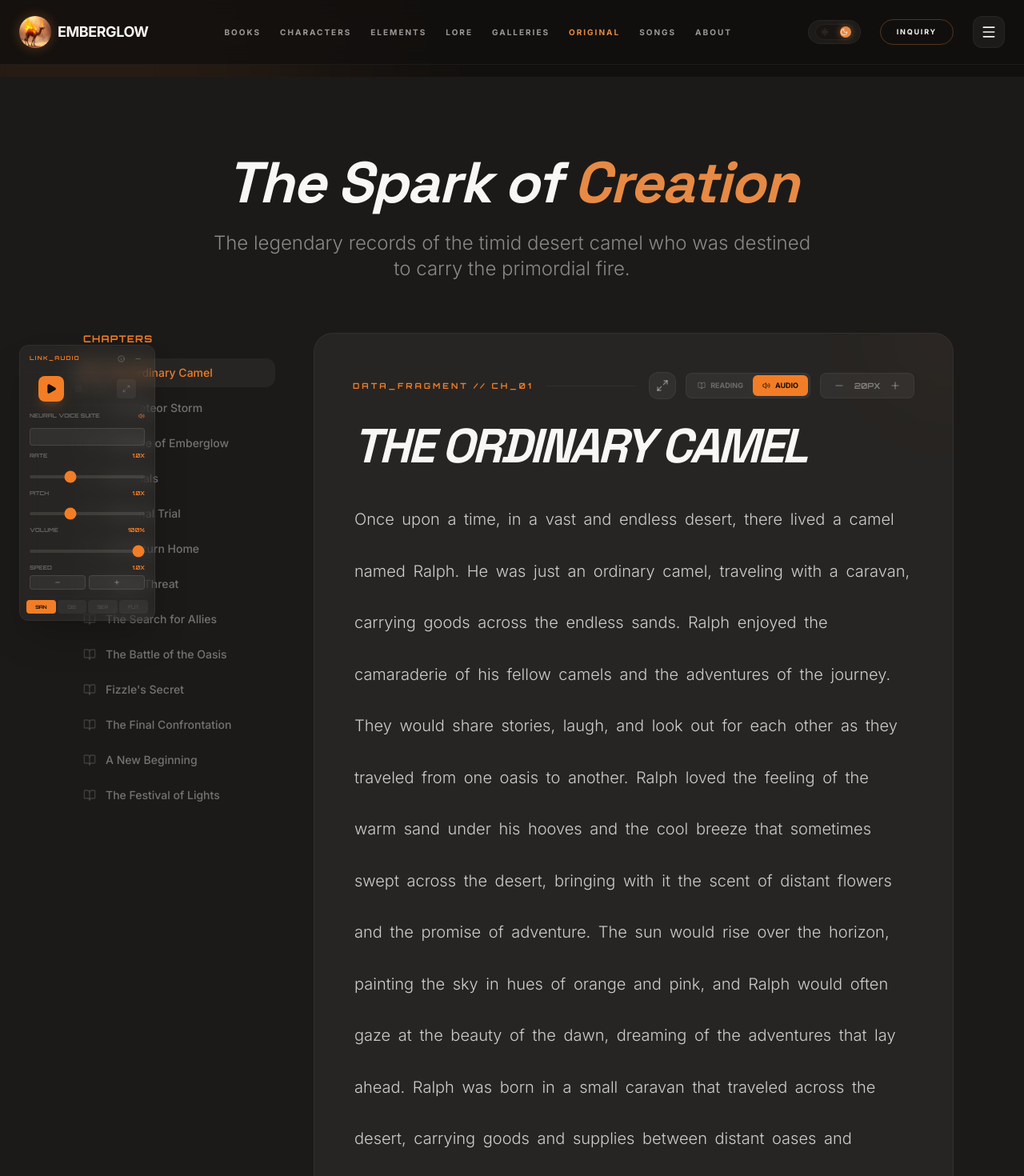
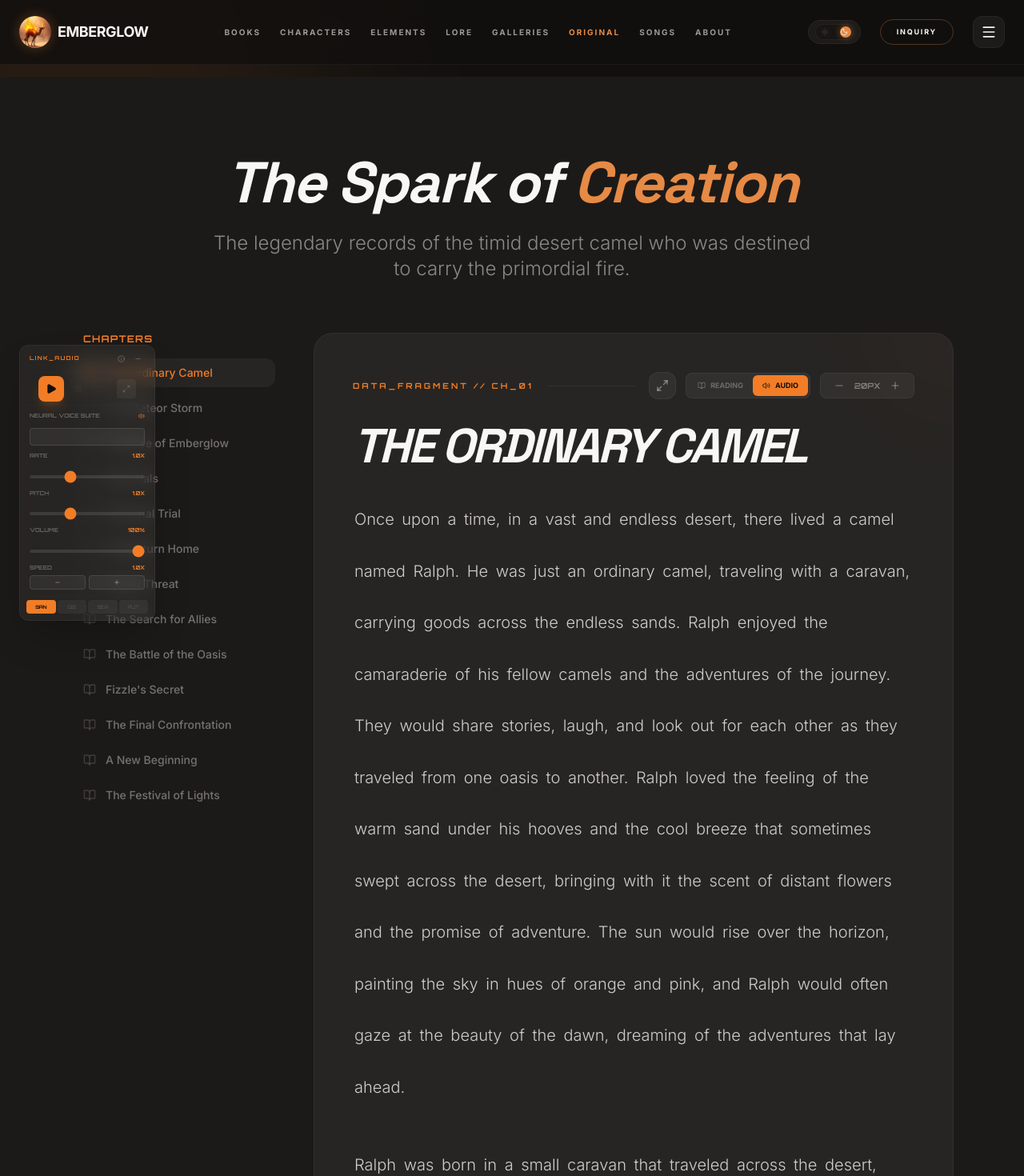
Before and after one commit to Hudmebac/emberglownew, a React (Vite) app: page /original in a window 1280 px wide. Shown: the top 1470 px of the page at 80% size. Built offline with nearby package versions, Linux system fonts and the light colour scheme; a web font is replaced by a local one.

Commit message:
Add files via upload

```diff
--- a/src/pages/Original.tsx
+++ b/src/pages/Original.tsx
@@ -746,7 +746,7 @@ export default function Original() {
 
                 <div
                   ref={contentRef}
-                  className={`space-y-8 text-eg-sand/80 leading-relaxed font-light first-letter:text-5xl first-letter:font-bold first-letter:text-eg-gold first-letter:mr-3 first-letter:float-left transition-all duration-300 ${
+                  className={`space-y-8 text-eg-sand/80 leading-relaxed font-light whitespace-pre-wrap first-letter:text-5xl first-letter:font-bold first-letter:text-eg-gold first-letter:mr-3 first-letter:float-left transition-all duration-300 ${
                     fontFamily === 'display' ? 'font-display tracking-tight' :
                     fontFamily === 'serif' ? 'font-serif' :
                     fontFamily === 'futuristic' ? 'font-mono' :
```
